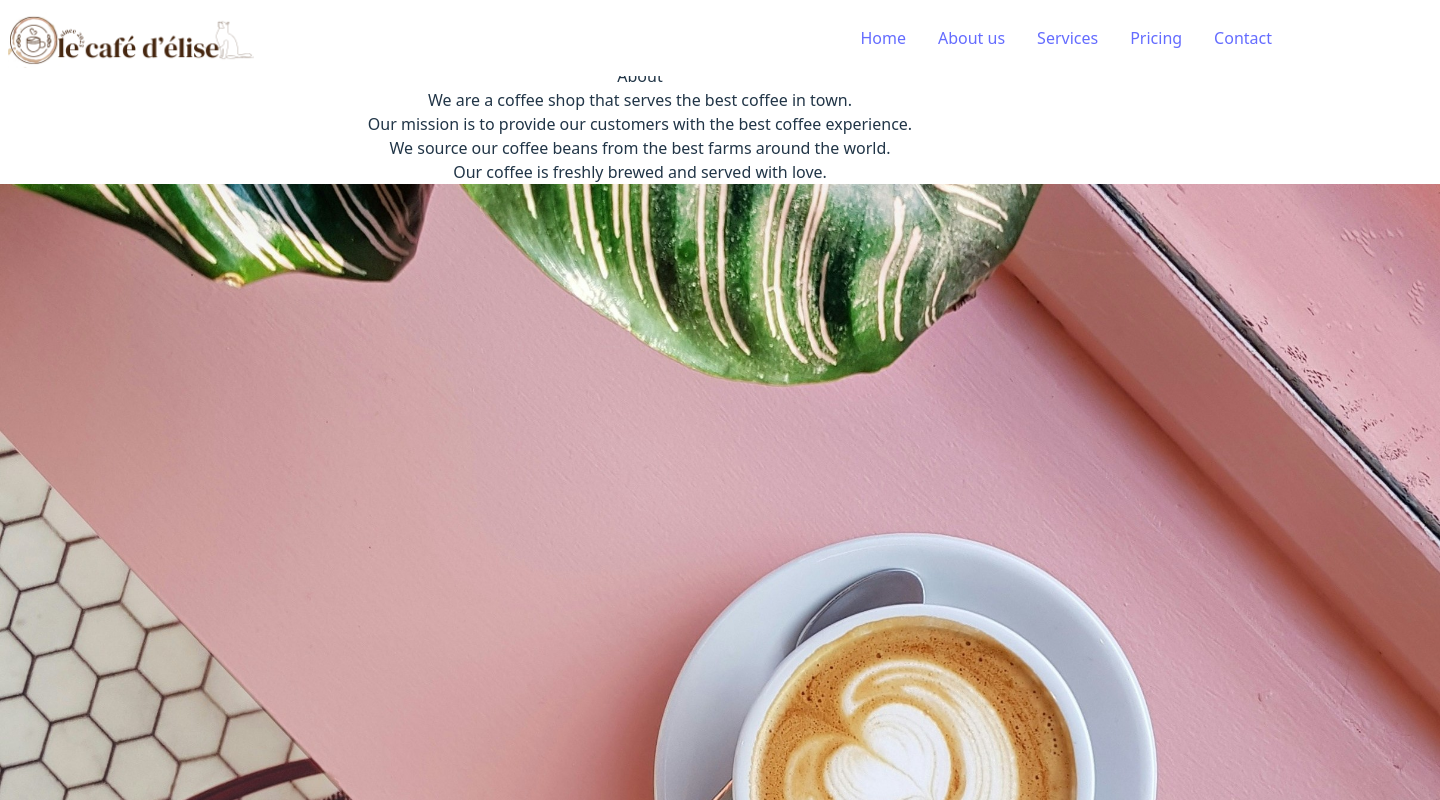
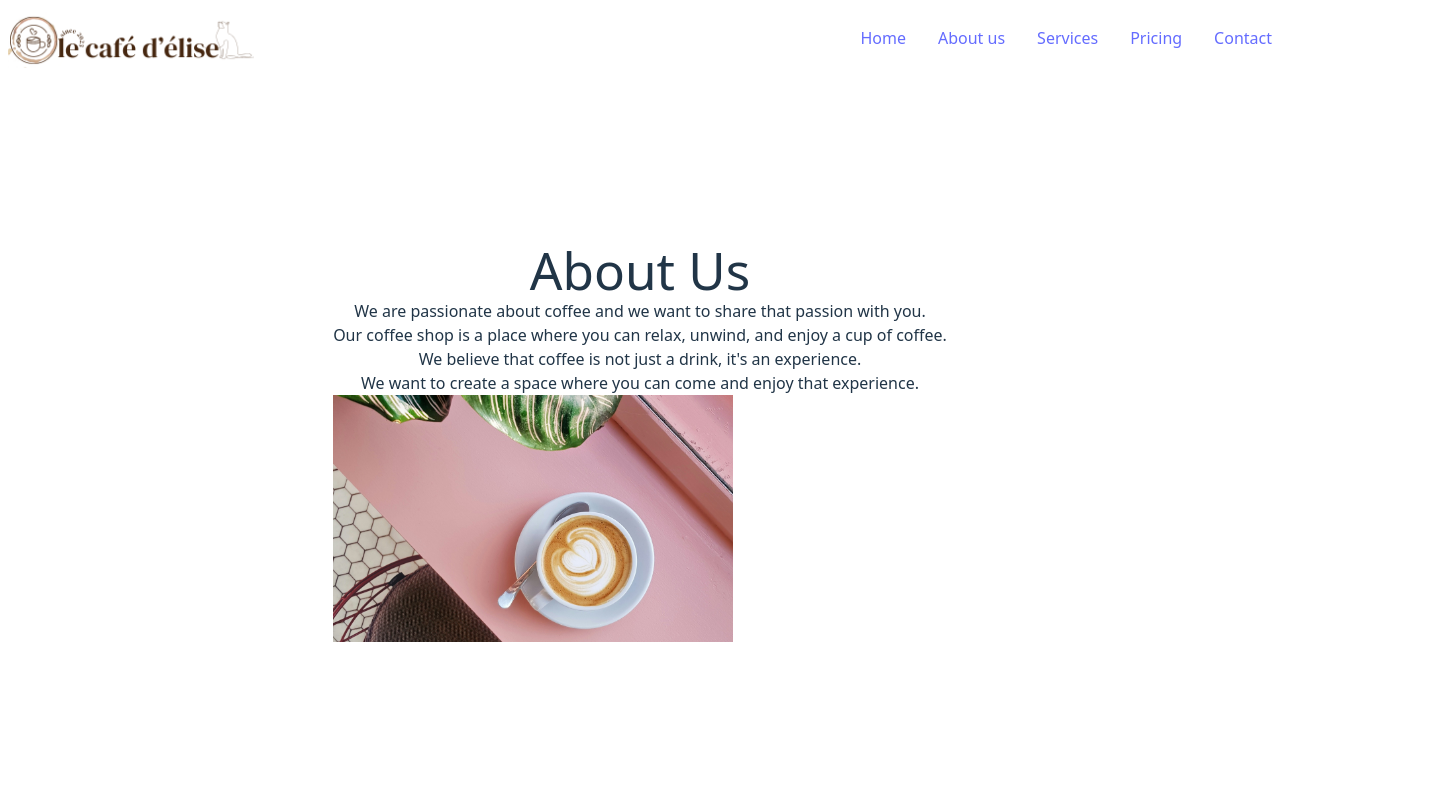
Before and after one commit to elic4vet/coffee_shop-, a React (Vite) app: page /about in a window 1280 px wide. Shown: the top 800 px of the page, 1440 px wide, since content can reach past the window. Built offline with nearby package versions, Linux system fonts and the light colour scheme.

Commit message:
Update about.jsx

```diff
--- a/src/components/pages/about/about.jsx
+++ b/src/components/pages/about/about.jsx
@@ -4,13 +4,15 @@ import photo from '../../../assets/pinkcrop.jpg'
 const about = () => {
   return (
     <>
-    <div> About</div>
-    <p>We are a coffee shop that serves the best coffee in town.</p>
-    <p>Our mission is to provide our customers with the best coffee experience.</p>
-    <p>We source our coffee beans from the best farms around the world.</p>
-    <p>Our coffee is freshly brewed and served with love.</p>
-    <img src={photo} alt="image" />
+      <div className="container flex-column justify-content-center align-items-center text-center mt-5">
+        <h1>About Us</h1>
+        <p>We are passionate about coffee and we want to share that passion with you.</p>
+        <p>Our coffee shop is a place where you can relax, unwind, and enjoy a cup of coffee.</p>
+        <p>We believe that coffee is not just a drink, it's an experience.</p>
+        <p>We want to create a space where you can come and enjoy that experience.</p>
 
+        <img src={photo} alt="image" className='w-100' />
+      </div>
     </>
   )
 }
```
